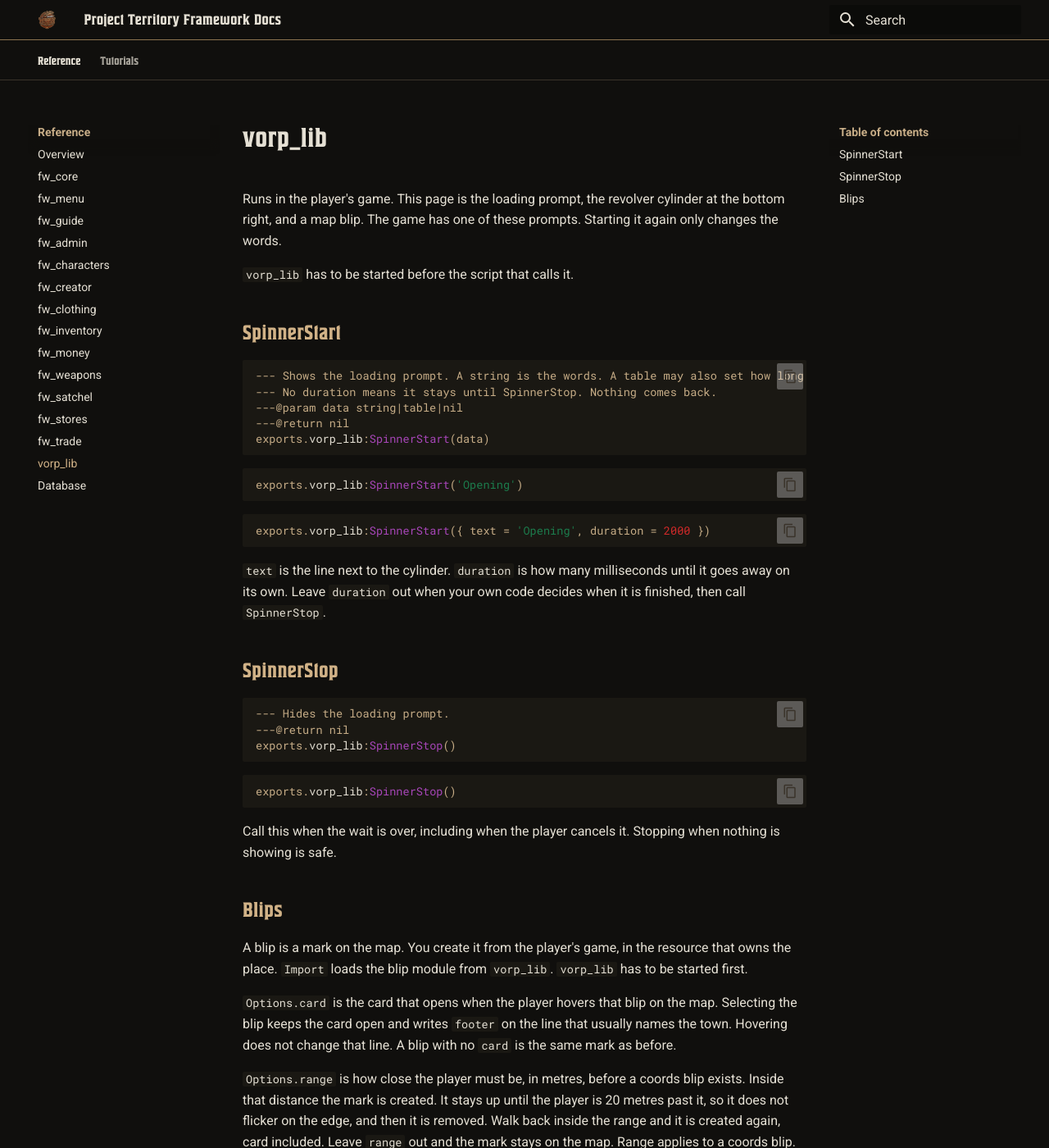
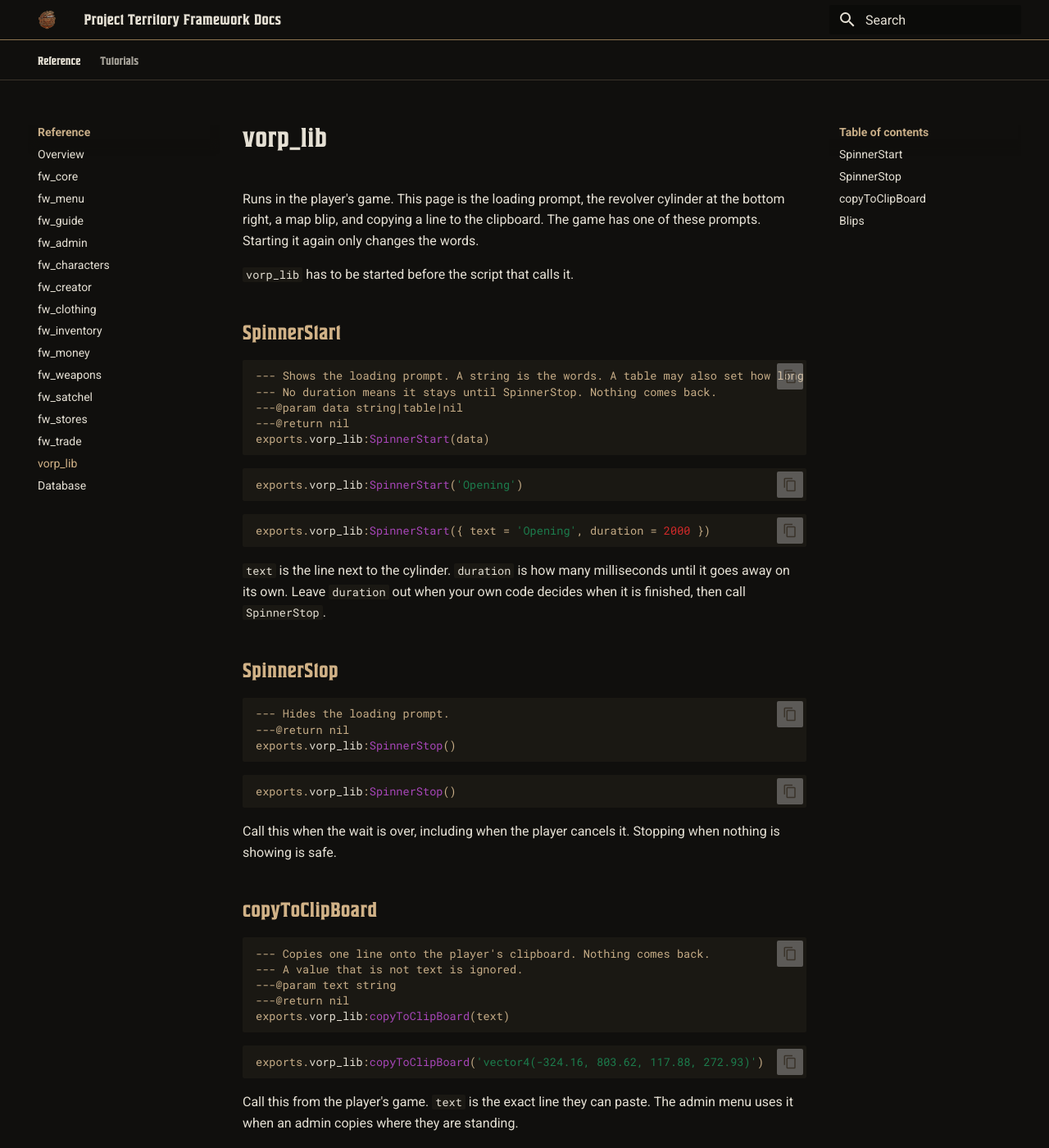
Before and after one commit to Benality/fw-framework-docs, an MkDocs documentation site: the page built from content/vorp-lib.md, in a window 1280 px wide and 1400 px high. Shown: the whole window at 82% size. Built offline with MkDocs 1.6.1 and Material for MkDocs 9.7.7, drawn with Linux system fonts in a browser that asks for light colours.

Commit message:
Say the admin coordinate copy uses the vorp_lib clipboard.
Co-authored-by: Cursor <cursoragent@cursor.com>

````diff
--- a/content/vorp-lib.md
+++ b/content/vorp-lib.md
@@ -1,6 +1,6 @@
 # vorp_lib
 
-Runs in the player's game. This page is the loading prompt, the revolver cylinder at the bottom right, and a map blip. The game has one of these prompts. Starting it again only changes the words.
+Runs in the player's game. This page is the loading prompt, the revolver cylinder at the bottom right, a map blip, and copying a line to the clipboard. The game has one of these prompts. Starting it again only changes the words.
 
 `vorp_lib` has to be started before the script that calls it.
 
@@ -37,6 +37,22 @@ exports.vorp_lib:SpinnerStop()
 ```
 
 Call this when the wait is over, including when the player cancels it. Stopping when nothing is showing is safe.
+
+## copyToClipBoard
+
+```lua
+--- Copies one line onto the player's clipboard. Nothing comes back.
+--- A value that is not text is ignored.
+---@param text string
+---@return nil
+exports.vorp_lib:copyToClipBoard(text)
+```
+
+```lua
+exports.vorp_lib:copyToClipBoard('vector4(-324.16, 803.62, 117.88, 272.93)')
+```
+
+Call this from the player's game. `text` is the exact line they can paste. The admin menu uses it when an admin copies where they are standing.
 
 ## Blips
 
````
Also changed, not shown: content/fw-admin.md (+1 -1 lines).
